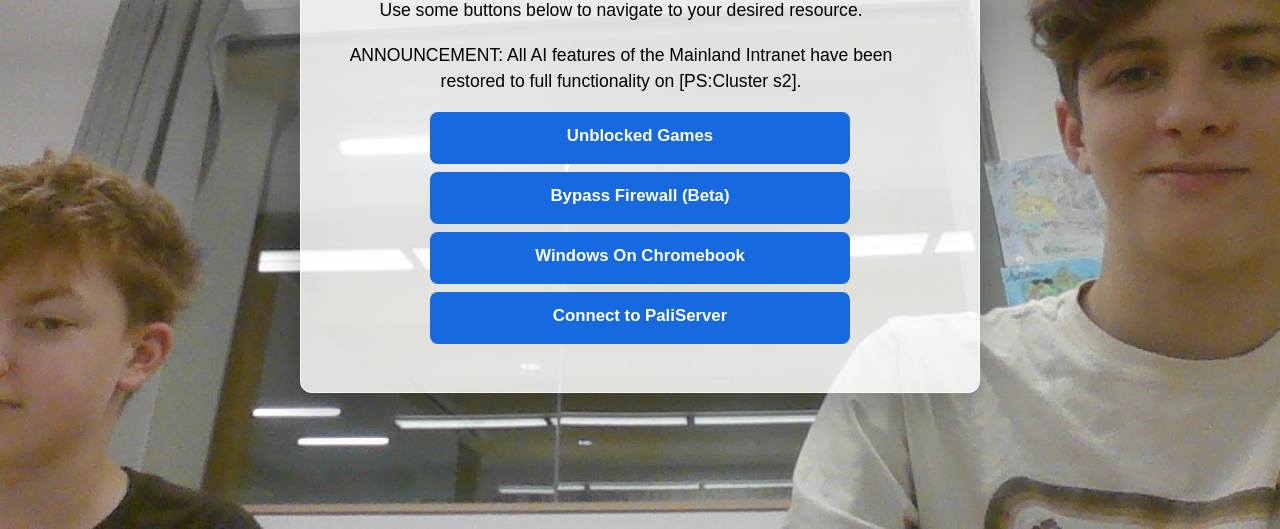
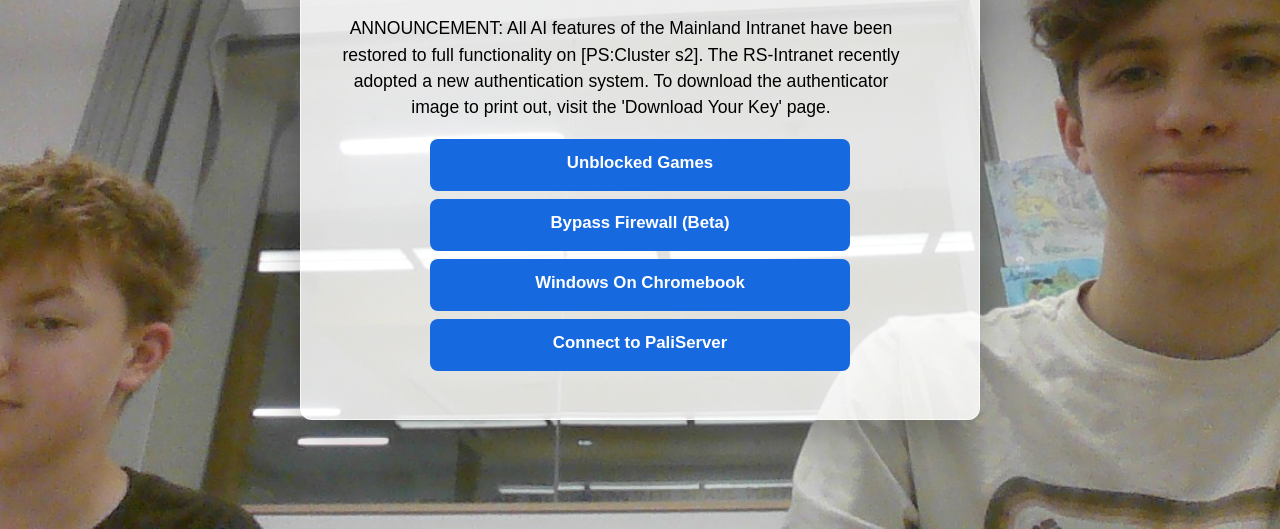
Before and after one commit to RS-Intranet/quatros1client, a plain HTML site: page subnet.html in a window 1280 px wide. Shown: the part 271-800 px from the top of the page. Drawn offline with Linux system fonts and the light colour scheme.

Commit message:
Revise announcement in subnet.html
Updated announcement with new authentication system details.

```diff
--- a/subnet.html
+++ b/subnet.html
@@ -83,7 +83,8 @@
     <main class="content-panel">
       <h1>Home</h1>
       <p>You have successfully reached the online subnet of the RS-Intranet. Use some buttons below to navigate to your desired resource.</p>
-      <p>ANNOUNCEMENT: All AI features of the Mainland Intranet have been restored to full functionality on [PS:Cluster s2].</p>
+      <p>ANNOUNCEMENT: All AI features of the Mainland Intranet have been restored to full functionality on [PS:Cluster s2].
+         The RS-Intranet recently adopted a new authentication system. To download the authenticator image to print out, visit the 'Download Your Key' page.</p>
       <a class="button-link" href="tools.html">Unblocked Games</a>
       <a class="button-link" href="subnetframe.html">Bypass Firewall (Beta)</a>
       <a class="button-link" href="https://copy.sh/v86/?profile=windows95">Windows On Chromebook</a>
```
